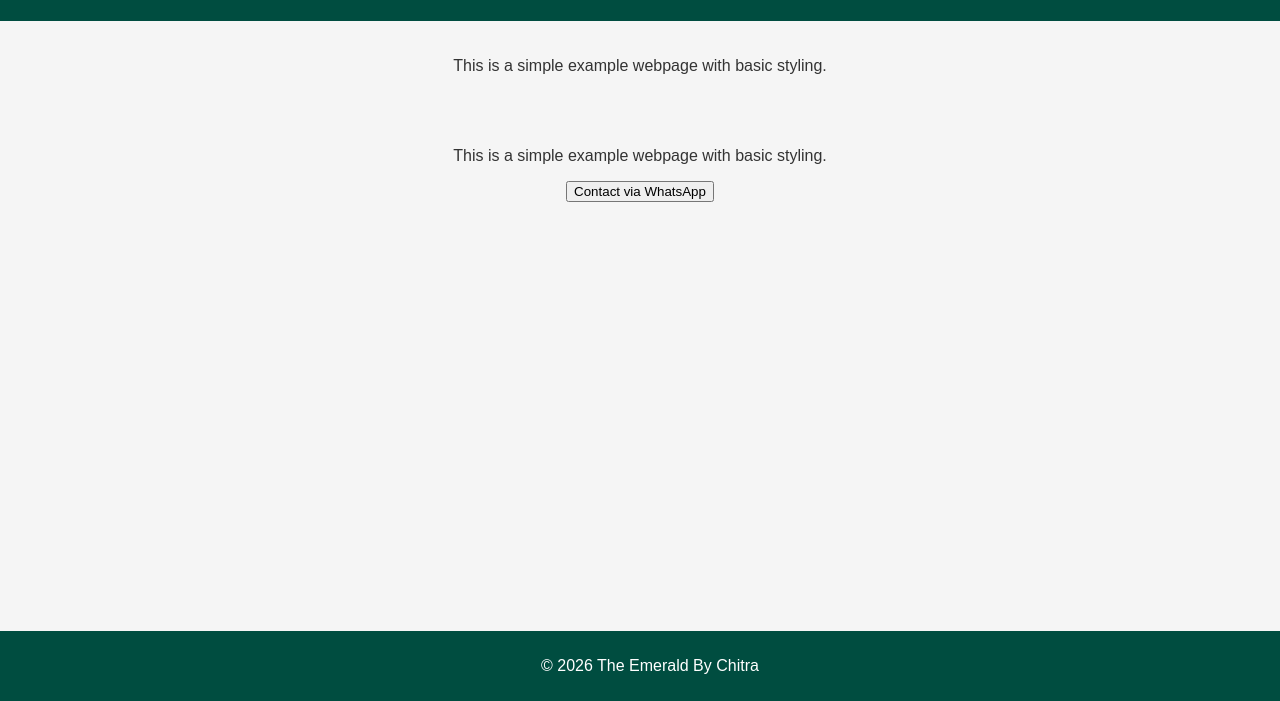
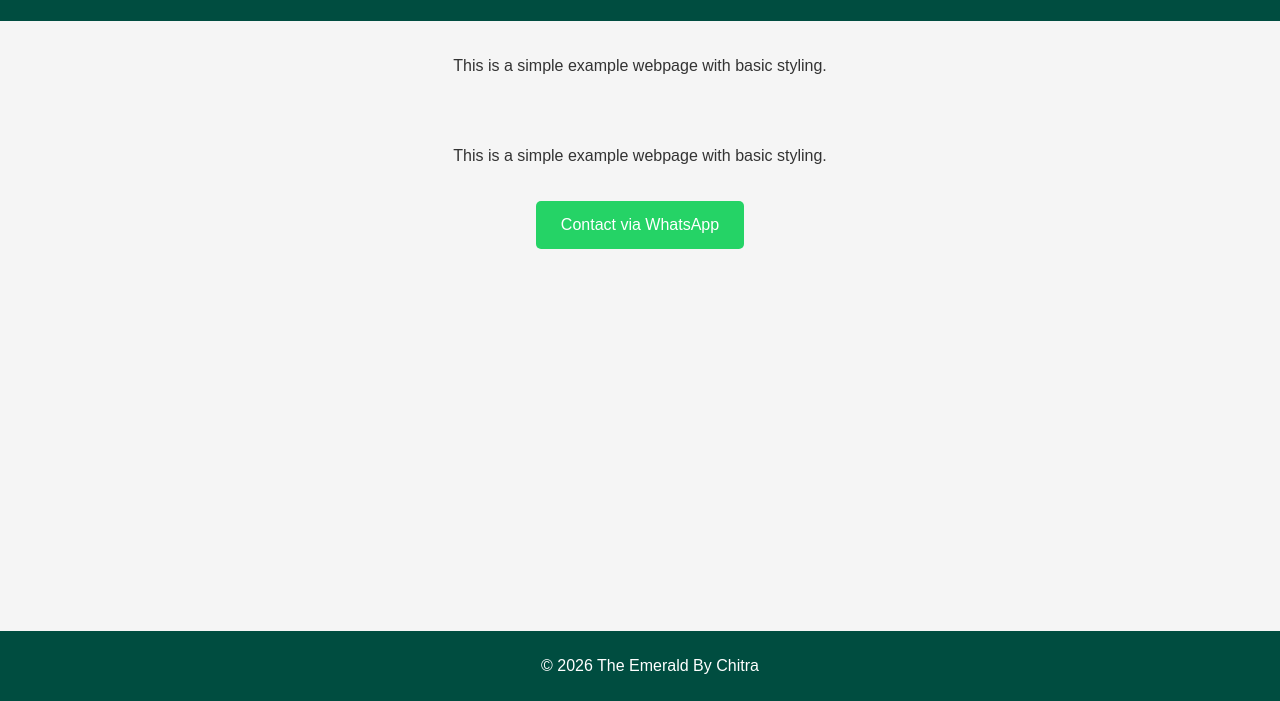
Before and after one commit to chitramishra2612-droid/The-Emerald-By-Chitra, a plain HTML site: page index.html in a window 1280 px wide. Shown: the part 99-800 px from the top of the page. Drawn offline with Linux system fonts and the light colour scheme.

Commit message:
Update style.css

```diff
--- a/style.css
+++ b/style.css
@@ -27,3 +27,17 @@ footer {
     width: 100%;
     text-align: center;
 }
+button {
+    background-color: #25D366; /* WhatsApp का रंग */
+    color: white;
+    border: none;
+    padding: 15px 25px;
+    font-size: 16px;
+    cursor: pointer;
+    border-radius: 5px;
+    margin-top: 20px;
+}
+
+button:hover {
+    background-color: #128C7E; /* होवर पर थोड़ी डार्क शेड */
+}
```
